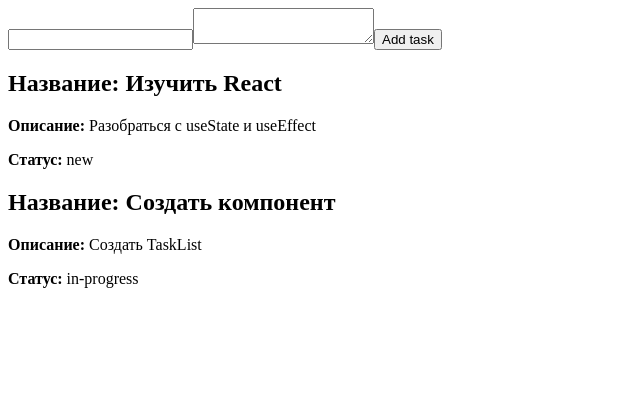
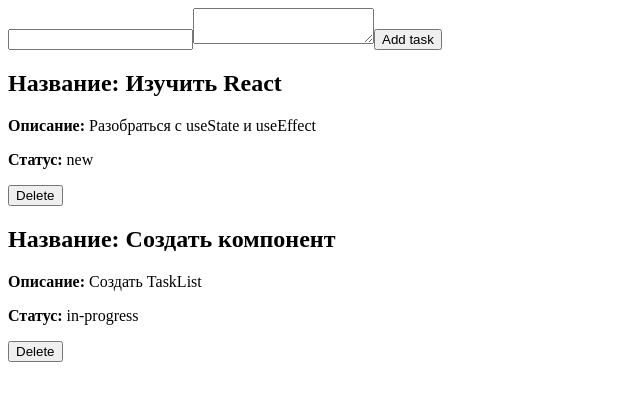
Before and after one commit to taptiyga/task-manager, a React (Vite) app: page / in a window 1280 px wide. Shown: the top 400 px of the page, without its empty margins (0-640 px from the left). Built offline with nearby package versions, Linux system fonts and the light colour scheme.

Commit message:
Implement task deletion

```diff
--- a/src/App.tsx
+++ b/src/App.tsx
@@ -8,10 +8,13 @@ export function App() {
   const addTask = (task: Task): void => {
     setTasks((prevTasks) => [task, ...prevTasks]);
   };
+  const deleteTask = (id: string): void => {
+    setTasks((prevTasks) => prevTasks.filter((task) => task.id !== id));
+  };
   return (
     <>
       <AddTaskForm addTask={addTask} />
-      <TaskList tasks={tasks} />
+      <TaskList tasks={tasks} deleteTask={deleteTask}/>
     </>
   );
 }
--- a/src/components/TaskItem.tsx
+++ b/src/components/TaskItem.tsx
@@ -2,9 +2,10 @@ import type { Task } from "../data/tasks";
 
 type TaskItemProps = {
   task: Task;
+  deleteTask: (id: string) => void;
 };
 
-export function TaskItem({ task }: TaskItemProps) {
+export function TaskItem({ task, deleteTask }: TaskItemProps) {
   return (
     <>
       <h2>Название: {task.title}</h2>
@@ -14,6 +15,7 @@ export function TaskItem({ task }: TaskItemProps) {
       <p>
         <strong>Статус:</strong> {task.status}
       </p>
+      <button onClick={() => deleteTask(task.id)}>Delete</button>
     </>
   );
 }
--- a/src/components/TaskList.tsx
+++ b/src/components/TaskList.tsx
@@ -3,8 +3,11 @@ import { TaskItem } from "./TaskItem";
 
 type TaskListProps = {
   tasks: Task[];
+  deleteTask: (id: string) => void;
 };
 
-export function TaskList({ tasks }: TaskListProps) {
-  return tasks.map((task) => <TaskItem key={task.id} task={task} />);
+export function TaskList({ tasks, deleteTask }: TaskListProps) {
+  return tasks.map((task) => (
+    <TaskItem key={task.id} task={task} deleteTask={deleteTask} />
+  ));
 }
```
